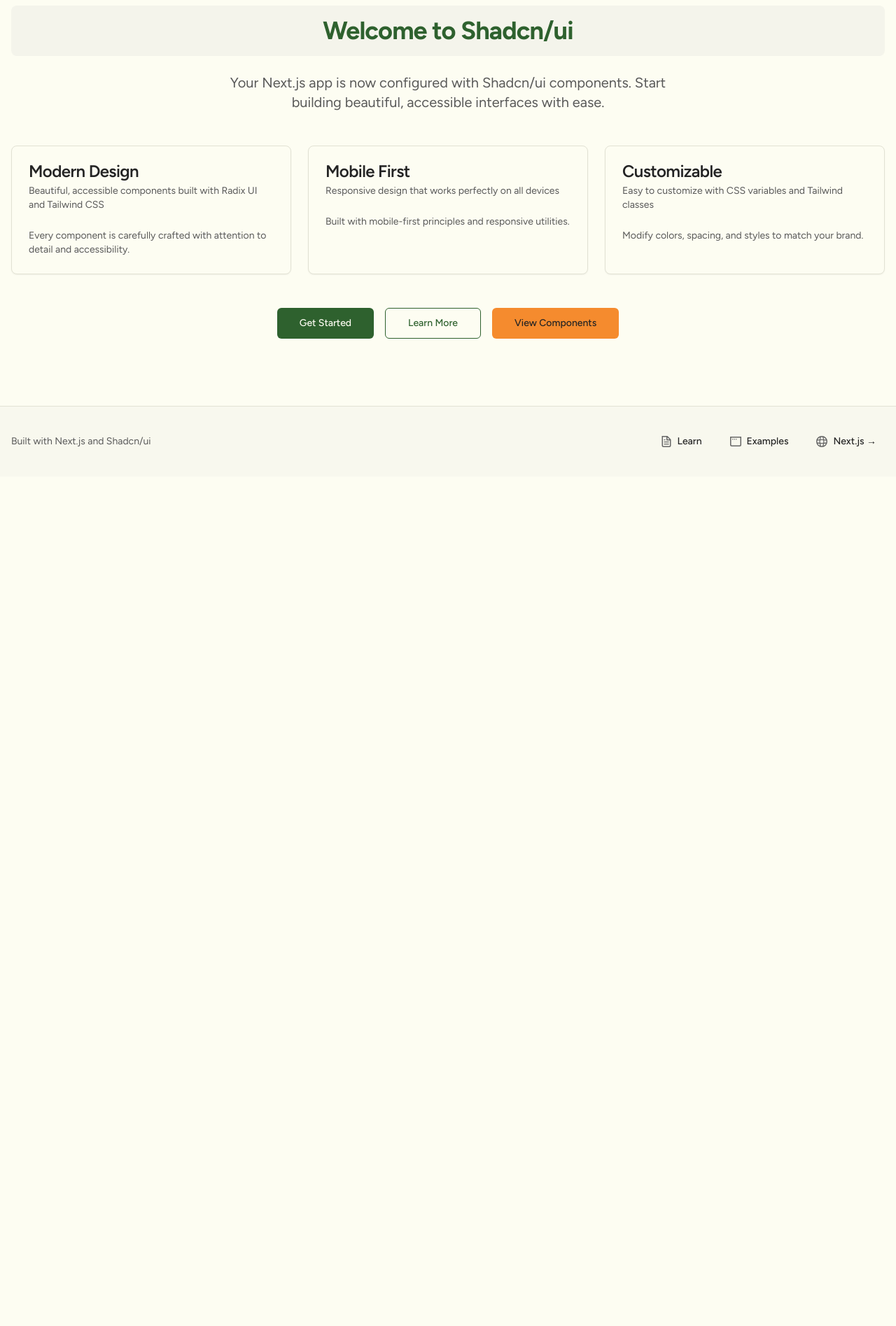
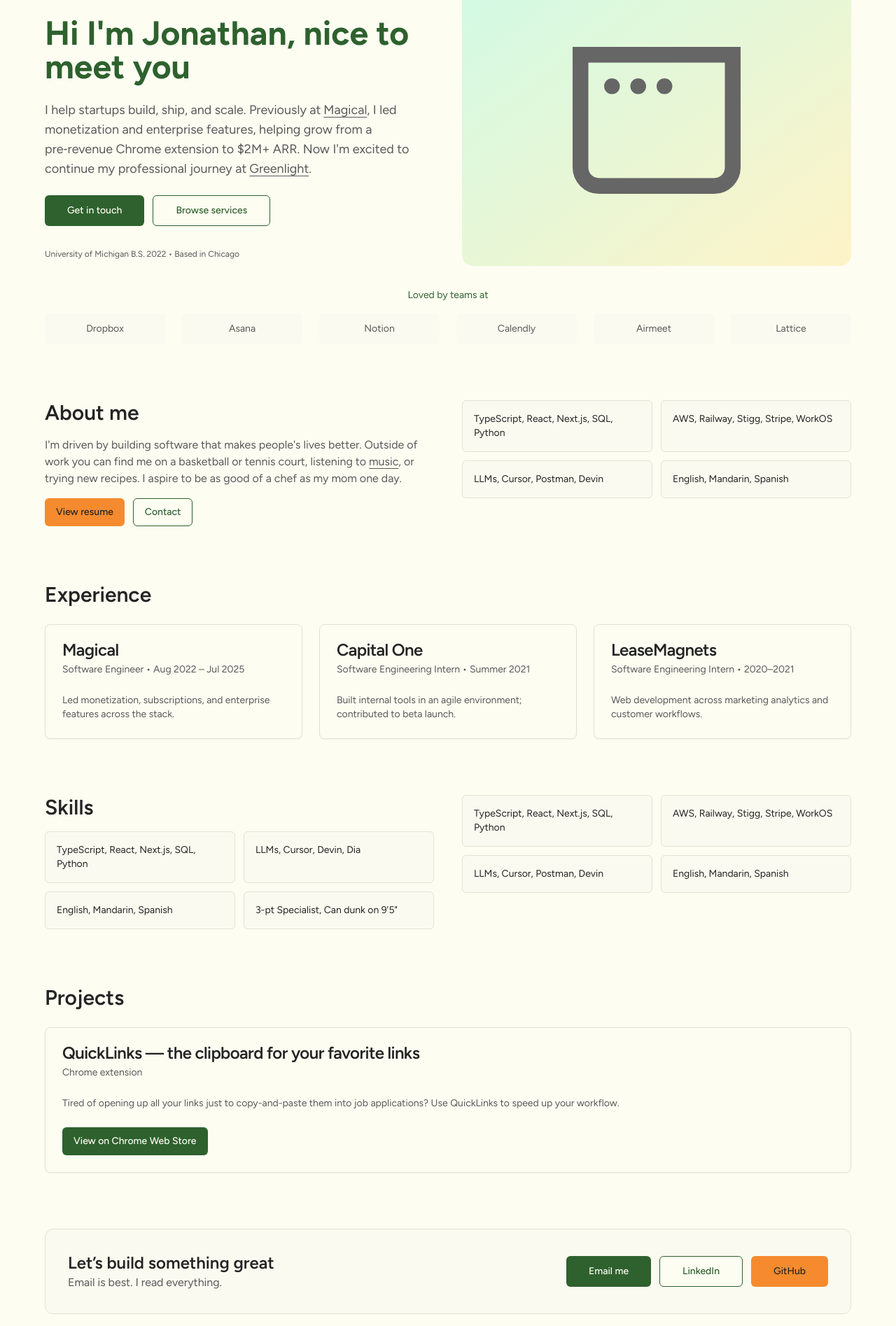
Before and after one commit to j0nathanchuang/j0nathanchuang.github.io, a Next.js app in the folder next-app/: page / in a window 1280 px wide. Shown: the part 85-1980 px from the top of the page at 70% size. Before the commit the page ends 800 px from the top, so only its background shows below. Built offline with nearby package versions, Linux system fonts and the light colour scheme.

Commit message:
Initial home page revamp

```diff
--- a/next-app/src/app/page.tsx
+++ b/next-app/src/app/page.tsx
@@ -7,127 +7,305 @@
   CardHeader,
   CardTitle,
 } from '@/components/ui/card';
+import { TypeWriter } from '@/components/ui/typewriter';
 
 export default function Home() {
   return (
     <div className="min-h-screen bg-background">
-      <main className="container mx-auto px-4 py-8">
-        <div className="text-center space-y-6 mb-12">
+      <main className="container mx-auto px-16 py-12">
+        {/* Hero */}
+        <section className="grid grid-cols-1 lg:grid-cols-2 gap-10 items-center mb-8">
+          <div className="space-y-6">
+            <div className="inline-flex items-center rounded-full border bg-muted/50 px-3 py-1 text-xs text-muted-foreground">
+              Full‑stack Software Engineer at Greenlight
+            </div>
+            <h1 className="text-4xl md:text-5xl font-bold text-primary">
+              <TypeWriter
+                text="Hi I'm Jonathan, nice to meet you"
+                speed={50}
+                delay={200}
+              />
+            </h1>
+            <p className="text-lg text-muted-foreground max-w-2xl">
+              I help startups build, ship, and scale. Previously at
+              <a
+                href="https://www.getmagical.com/"
+                target="_blank"
+                rel="noreferrer"
+                className="underline underline-offset-4 ml-1"
+              >
+                Magical
+              </a>
+              , I led monetization and enterprise features, helping grow from a
+              pre‑revenue Chrome extension to $2M+ ARR. Now I'm excited to
+              continue my professional journey at
+              <a
+                href="https://www.greenlight.com/"
+                target="_blank"
+                rel="noreferrer"
+                className="underline underline-offset-4 ml-1"
+              >
+                Greenlight
+              </a>
+              .
+            </p>
+            <div className="flex flex-col sm:flex-row gap-3">
+              <Button size="lg" asChild>
+                <a href="mailto:jonathanchuang.dev@gmail.com">Get in touch</a>
+              </Button>
+              <Button variant="outline" size="lg" asChild>
+                <a href="#services">Browse services</a>
+              </Button>
+            </div>
+            <div className="text-xs text-muted-foreground pt-2">
+              University of Michigan B.S. 2022 • Based in Chicago
+            </div>
+          </div>
+          <div className="relative mx-auto w-full max-w-xl">
+            <div className="aspect-[4/3] rounded-2xl bg-gradient-to-br from-emerald-100 to-amber-100 dark:from-emerald-900/30 dark:to-amber-900/20 flex items-center justify-center">
               <Image
-            className="mx-auto"
-            src="/next.svg"
-            alt="Next.js logo"
-            width={180}
-            height={38}
-            priority
+                src="/window.svg"
+                alt="Illustration"
+                width={240}
+                height={240}
               />
-          <h1 className="text-4xl font-bold tracking-tight text-primary bg-muted p-4 rounded-lg">
-            Welcome to Shadcn/ui
-          </h1>
-          <p className="text-xl text-muted-foreground max-w-2xl mx-auto">
-            Your Next.js app is now configured with Shadcn/ui components. Start
-            building beautiful, accessible interfaces with ease.
+            </div>
+          </div>
+        </section>
+
+        {/* Social proof */}
+        <section className="mb-20">
+          <p className="text-sm text-muted-foreground mb-4 text-center text-primary">
+            Loved by teams at
           </p>
+          <div className="grid grid-cols-2 sm:grid-cols-3 md:grid-cols-6 gap-6 items-center">
+            {[
+              'Dropbox',
+              'Asana',
+              'Notion',
+              'Calendly',
+              'Airmeet',
+              'Lattice',
+            ].map((brand) => (
+              <div
+                key={brand}
+                className="text-center text-sm text-muted-foreground bg-muted/40 rounded-md py-3"
+              >
+                {brand}
               </div>
+            ))}
+          </div>
+        </section>
 
-        <div className="grid grid-cols-1 md:grid-cols-2 lg:grid-cols-3 gap-6 mb-12">
+        {/* About */}
+        <section className="mb-20">
+          <div className="grid grid-cols-1 md:grid-cols-2 gap-10 items-start">
+            <div className="space-y-4">
+              <h2 className="text-3xl font-semibold">About me</h2>
+              <p className="text-muted-foreground">
+                I'm driven by building software that makes people's lives
+                better. Outside of work you can find me on a basketball or
+                tennis court, listening to{' '}
+                <a href="/spotify" className="underline underline-offset-4">
+                  music
+                </a>
+                , or trying new recipes. I aspire to be as good of a chef as my
+                mom one day.
+              </p>
+              <div className="flex gap-3">
+                <Button variant="secondary" asChild>
+                  <a
+                    href="https://jonathanchuang.me/Resume.pdf"
+                    target="_blank"
+                    rel="noreferrer"
+                  >
+                    View resume
+                  </a>
+                </Button>
+                <Button variant="outline" asChild>
+                  <a href="#contact">Contact</a>
+                </Button>
+              </div>
+            </div>
+            <ul className="grid grid-cols-1 sm:grid-cols-2 gap-3 text-sm">
+              <li className="rounded-md border bg-muted/40 p-4">
+                TypeScript, React, Next.js, SQL, Python
+              </li>
+              <li className="rounded-md border bg-muted/40 p-4">
+                AWS, Railway, Stigg, Stripe, WorkOS
+              </li>
+              <li className="rounded-md border bg-muted/40 p-4">
+                LLMs, Cursor, Postman, Devin
+              </li>
+              <li className="rounded-md border bg-muted/40 p-4">
+                English, Mandarin, Spanish
+              </li>
+            </ul>
+          </div>
+        </section>
+
+        {/* Experience */}
+        <section className="mb-20">
+          <h2 className="text-3xl font-semibold mb-6">Experience</h2>
+          <div className="grid grid-cols-1 md:grid-cols-3 gap-6">
             <Card>
               <CardHeader>
-              <CardTitle>Modern Design</CardTitle>
+                <CardTitle>Magical</CardTitle>
                 <CardDescription>
-                Beautiful, accessible components built with Radix UI and
-                Tailwind CSS
+                  Software Engineer • Aug 2022 – Jul 2025
                 </CardDescription>
               </CardHeader>
               <CardContent>
                 <p className="text-sm text-muted-foreground">
-                Every component is carefully crafted with attention to detail
-                and accessibility.
+                  Led monetization, subscriptions, and enterprise features
+                  across the stack.
                 </p>
               </CardContent>
             </Card>
-
             <Card>
               <CardHeader>
-              <CardTitle>Mobile First</CardTitle>
+                <CardTitle>Capital One</CardTitle>
                 <CardDescription>
-                Responsive design that works perfectly on all devices
+                  Software Engineering Intern • Summer 2021
                 </CardDescription>
               </CardHeader>
               <CardContent>
                 <p className="text-sm text-muted-foreground">
-                Built with mobile-first principles and responsive utilities.
+                  Built internal tools in an agile environment; contributed to
+                  beta launch.
                 </p>
               </CardContent>
             </Card>
-
             <Card>
               <CardHeader>
-              <CardTitle>Customizable</CardTitle>
+                <CardTitle>LeaseMagnets</CardTitle>
                 <CardDescription>
-                Easy to customize with CSS variables and Tailwind classes
+                  Software Engineering Intern • 2020–2021
                 </CardDescription>
               </CardHeader>
               <CardContent>
                 <p className="text-sm text-muted-foreground">
-                Modify colors, spacing, and styles to match your brand.
+                  Web development across marketing analytics and customer
+                  workflows.
                 </p>
               </CardContent>
             </Card>
           </div>
+        </section>
 
-        <div className="flex flex-col sm:flex-row gap-4 justify-center">
-          <Button size="lg">Get Started</Button>
-          <Button variant="outline" size="lg">
-            Learn More
+        {/* Skills */}
+        <section className="mb-20">
+          <div className="grid grid-cols-1 md:grid-cols-2 gap-10 items-start">
+            <div className="space-y-4">
+              <h2 className="text-3xl font-semibold">Skills</h2>
+              <ul className="grid grid-cols-1 sm:grid-cols-2 gap-3 text-sm">
+                <li className="rounded-md border bg-muted/40 p-4">
+                  TypeScript, React, Next.js, SQL, Python
+                </li>
+                <li className="rounded-md border bg-muted/40 p-4">
+                  LLMs, Cursor, Devin, Dia
+                </li>
+                <li className="rounded-md border bg-muted/40 p-4">
+                  English, Mandarin, Spanish
+                </li>
+                <li className="rounded-md border bg-muted/40 p-4">
+                  3-pt Specialist, Can dunk on 9'5"
+                </li>
+              </ul>
+            </div>
+            <ul className="grid grid-cols-1 sm:grid-cols-2 gap-3 text-sm">
+              <li className="rounded-md border bg-muted/40 p-4">
+                TypeScript, React, Next.js, SQL, Python
+              </li>
+              <li className="rounded-md border bg-muted/40 p-4">
+                AWS, Railway, Stigg, Stripe, WorkOS
+              </li>
+              <li className="rounded-md border bg-muted/40 p-4">
+                LLMs, Cursor, Postman, Devin
+              </li>
+              <li className="rounded-md border bg-muted/40 p-4">
+                English, Mandarin, Spanish
+              </li>
+            </ul>
+          </div>
+        </section>
+
+        {/* Projects */}
+        <section className="mb-20">
+          <h2 className="text-3xl font-semibold mb-6">Projects</h2>
+          <Card className="overflow-hidden">
+            <CardHeader>
+              <CardTitle>
+                QuickLinks — the clipboard for your favorite links
+              </CardTitle>
+              <CardDescription>Chrome extension</CardDescription>
+            </CardHeader>
+            <CardContent className="flex flex-col gap-6 items-start">
+              <div className="flex-1 text-sm text-muted-foreground">
+                Tired of opening up all your links just to copy-and-paste them
+                into job applications? Use QuickLinks to speed up your workflow.
+              </div>
+              <Button asChild>
+                <a
+                  href="https://chrome.google.com/webstore/detail/quicklinks/pmmebpkgkcjmdacahjaomedifklninbp?utm_source=site"
+                  target="_blank"
+                  rel="noreferrer"
+                >
+                  View on Chrome Web Store
+                </a>
               </Button>
-          <Button variant="secondary" size="lg">
-            View Components
+            </CardContent>
+          </Card>
+        </section>
+
+        {/* Contact */}
+        <section id="contact" className="mb-8">
+          <div className="rounded-xl border bg-muted/40 p-6 sm:p-8">
+            <div className="flex flex-col md:flex-row md:items-center md:justify-between gap-4">
+              <div>
+                <h3 className="text-2xl font-semibold">
+                  Let’s build something great
+                </h3>
+                <p className="text-muted-foreground">
+                  Email is best. I read everything.
+                </p>
+              </div>
+              <div className="flex flex-wrap gap-3">
+                <Button size="lg" asChild>
+                  <a href="mailto:jonathanchuang.dev@gmail.com">Email me</a>
+                </Button>
+                <Button variant="outline" size="lg" asChild>
+                  <a
+                    href="https://www.linkedin.com/in/j0nathanchuang/"
+                    target="_blank"
+                    rel="noreferrer"
+                  >
+                    LinkedIn
+                  </a>
+                </Button>
+                <Button variant="secondary" size="lg" asChild>
+                  <a
+                    href="https://github.com/j0nathanchuang"
+                    target="_blank"
+                    rel="noreferrer"
+                  >
+                    GitHub
+                  </a>
                 </Button>
               </div>
+            </div>
+          </div>
+        </section>
       </main>
 
-      <footer className="border-t bg-muted/50 mt-16">
-        <div className="container mx-auto px-4 py-8">
-          <div className="flex flex-col sm:flex-row justify-between items-center gap-4">
-            <p className="text-sm text-muted-foreground">
-              Built with Next.js and Shadcn/ui
+      <footer className="border-t bg-muted/50">
+        <div className="container mx-auto px-4 py-8 text-sm text-muted-foreground flex flex-col sm:flex-row items-center justify-between gap-3">
+          <p>
+            © {new Date().getFullYear()} Jonathan Chuang. All rights reserved.
           </p>
-            <div className="flex gap-4">
-              <Button variant="ghost" size="sm">
-                <Image
-                  aria-hidden
-                  src="/file.svg"
-                  alt="File icon"
-                  width={16}
-                  height={16}
-                  className="mr-2"
-                />
-                Learn
-              </Button>
-              <Button variant="ghost" size="sm">
-                <Image
-                  aria-hidden
-                  src="/window.svg"
-                  alt="Window icon"
-                  width={16}
-                  height={16}
-                  className="mr-2"
-                />
-                Examples
-              </Button>
-              <Button variant="ghost" size="sm">
-                <Image
-                  aria-hidden
-                  src="/globe.svg"
-                  alt="Globe icon"
-                  width={16}
-                  height={16}
-                  className="mr-2"
-                />
-                Next.js →
-              </Button>
-            </div>
+          <div className="flex items-center gap-3">
+            <Image src="/globe.svg" alt="Globe" width={16} height={16} />
+            <span>Built with Next.js and shadcn/ui</span>
           </div>
         </div>
       </footer>
```
Lines whose indentation alone changed are shown as unchanged.
